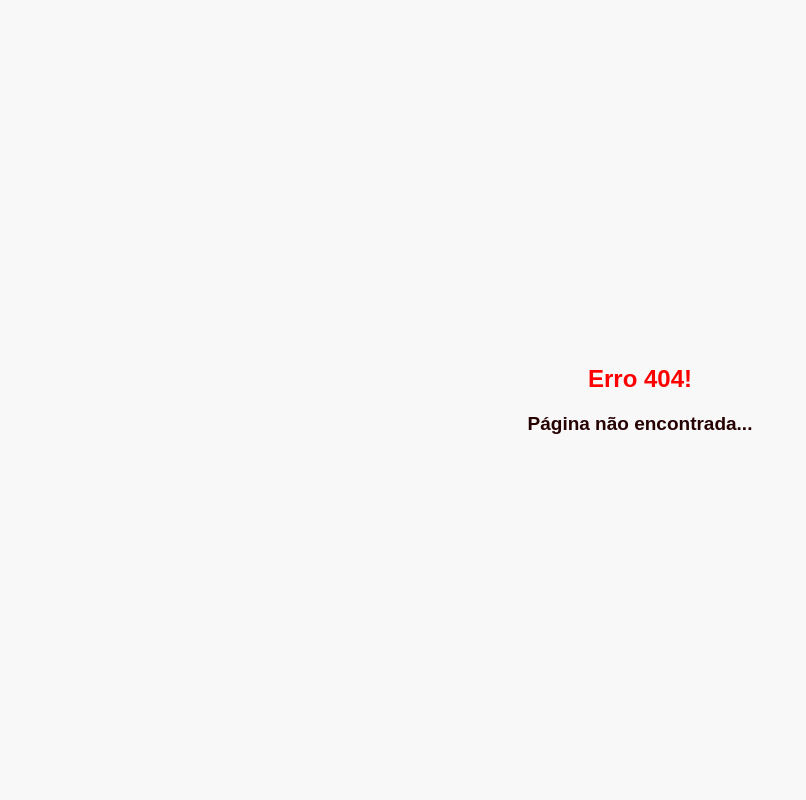
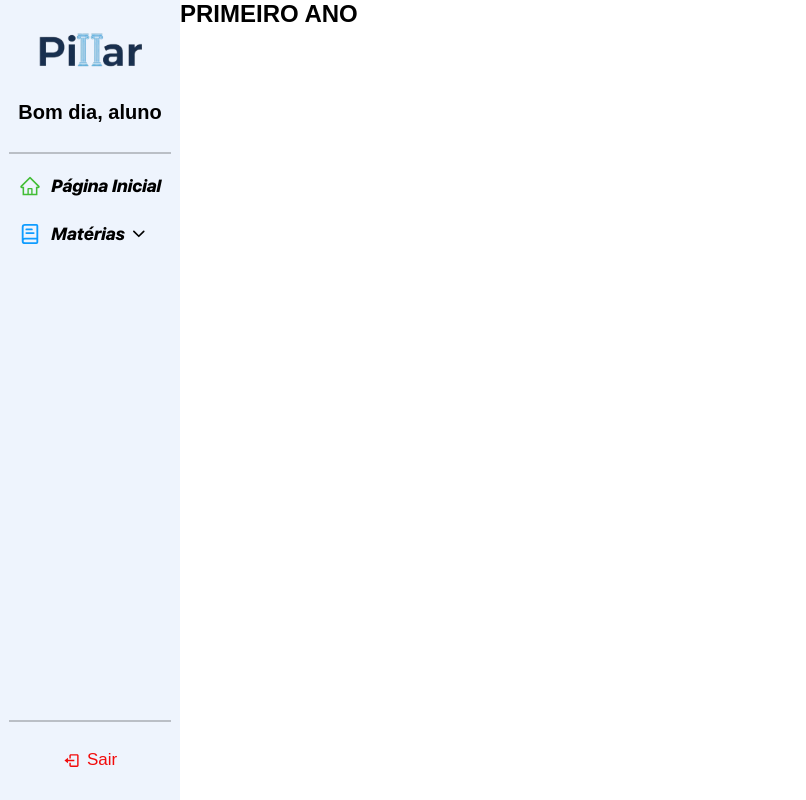
Before and after one commit to flavingimenes/TrabalhoUnivagPillar, a React (Vite) app: page /primeiroAno in a window 1280 px wide. Before the commit this address had no page. Shown: the whole page, without its empty margins (0-806 px from the left). Built offline with nearby package versions, Linux system fonts and the light colour scheme; the HTML template or start-up script is replaced by a standard one.

Commit message:
materials adiction
we add the years pages to the project

```diff
--- a/src/components/SideBar.css
+++ b/src/components/SideBar.css
@@ -38,6 +38,8 @@
     font-size: 1.1rem;
     font-family: "SfProDisplayHeavyItalic", sans-serif, system-ui, -apple-system, BlinkMacSystemFont, 'Segoe UI', Roboto, Oxygen, Ubuntu, Cantarell, 'Open Sans', 'Helvetica Neue', sans-serif;
     transition: all 0.3s ease-in-out;
+    display: flex;
+    align-items: center;
 }
 
 .sidebar-link:hover {
@@ -49,6 +51,11 @@
     margin-top: 20px;
     margin-bottom: 30px;
     text-decoration: none;
+    display: flex;
+    align-items: center;
+    gap: 7px;
+    color: rgb(242, 10, 10);
+    font-size: 17px;
 }
 
 .icon-sidebar {
@@ -64,7 +71,6 @@
     cursor: pointer;
     display: flex;
     align-items: center;
-    gap: .5rem;
 }
 
 
@@ -97,7 +103,7 @@
 }
 
 .chevron {
-    margin-left: auto;
+    margin-left: 5px;
     transition: transform 200ms ease;
 }
 
--- a/src/components/SideBar.jsx
+++ b/src/components/SideBar.jsx
@@ -2,8 +2,10 @@ import React, { useState } from "react";
 import "./SideBar.css";
 import logoPillar from "../assets/PillarLogo-removebg.png";
 import { Link, NavLink } from "react-router-dom";
-import { FaHome, FaBook } from "react-icons/fa";
 import { IoChevronDown } from "react-icons/io5";
+import { AiOutlineHome } from "react-icons/ai";
+import { LuBookText } from "react-icons/lu";
+import { BiLogOut } from "react-icons/bi";
 
 const SideBar = () => {
   const [openMaterias, setOpenMaterias] = useState(false);
@@ -19,7 +21,7 @@ const SideBar = () => {
 
         <nav style={{ display: "grid" }}>
           <NavLink to="/home" className="sidebar-link">
-            <FaHome className="icon-sidebar" />
+            <AiOutlineHome  className="icon-sidebar" style={{color: '#42bd36'}}/>
             Página Inicial
           </NavLink>
 
@@ -31,7 +33,7 @@ const SideBar = () => {
             aria-controls="submenu-materias"
             onClick={() => setOpenMaterias((v) => !v)}
           >
-            <FaBook className="icon-sidebar" style={{color: '#0f9cff'}} />
+            <LuBookText className="icon-sidebar" style={{color: '#0f9cff'}} />
             Matérias
             <IoChevronDown
               className={`chevron ${openMaterias ? "rotate" : ""}`}
@@ -47,21 +49,21 @@ const SideBar = () => {
             aria-label="Lista de matérias"
           >
             <NavLink
-              to=""
+              to="/primeiroAno"
               className="submenu-link"
               onClick={() => setOpenMaterias(false)}
             >
               1º Ano
             </NavLink>
             <NavLink
-              to=""
+              to="/segundoAno"
               className="submenu-link"
               onClick={() => setOpenMaterias(false)}
             >
               2º Ano
             </NavLink>
             <NavLink
-              to=""
+              to="/terceiroAno"
               className="submenu-link"
               onClick={() => setOpenMaterias(false)}
             >
@@ -72,7 +74,7 @@ const SideBar = () => {
 
         <hr className="line" style={{ marginTop: "auto" }} />
         <Link to="/" className="logout-bottom">
-          Sair
+          <BiLogOut />Sair
         </Link>
       </div>
     </>
--- a/src/pages/materias/Materias.css
+++ /dev/null
@@ -1,7 +0,0 @@
-.root-home {
-    margin: 0;
-    padding: 0;
-    box-sizing: border-box;
-    font-family: Arial, Helvetica, sans-serif;
-    display: flex;
-}
--- a/src/pages/materias/Materias.jsx
+++ /dev/null
@@ -1,18 +0,0 @@
-import React from 'react'
-import './Materias.css'
-import SideBar from '../../components/SideBar'
-
-const Materias = () => {
-  return (
-    <>
-    <div className='root-home'>
-        <SideBar />
-        <div>
-            <h2>MATÉRIAS</h2>
-        </div>
-    </div>
-    </>
-  )
-}
-
-export default Materias
--- a/src/pages/materias/PrimeiroAno/PrimeiroAno.jsx
+++ b/src/pages/materias/PrimeiroAno/PrimeiroAno.jsx
@@ -1,10 +1,16 @@
 import React from 'react'
+import SideBar from '../../../components/SideBar'
 
 const PrimeiroAno = () => {
   return (
-    <div>
-        <h1>Primeiro Ano</h1>
+    <>
+    <div className='root-home'>
+        <SideBar />
+        <div>
+            <h2>PRIMEIRO ANO</h2>
+        </div>
     </div>
+    </>
   )
 }
 
--- a/src/pages/materias/SegundoAno/SegundoAno.jsx
+++ b/src/pages/materias/SegundoAno/SegundoAno.jsx
@@ -1,10 +1,17 @@
 import React from 'react'
+import SideBar from '../../../components/SideBar'
+
 
 const SegundoAno = () => {
   return (
-    <div>
-        <h1>Segundo Ano</h1>
+    <>
+    <div className='root-home'>
+        <SideBar />
+        <div>
+            <h2>SEGUNDO ANO</h2>
+        </div>
     </div>
+    </>
   )
 }
 
--- a/src/pages/materias/TerceiroAno/TerceiroAno.jsx
+++ b/src/pages/materias/TerceiroAno/TerceiroAno.jsx
@@ -1,10 +1,17 @@
 import React from 'react'
+import SideBar from '../../../components/SideBar'
+
 
 const TerceiroAno = () => {
   return (
-    <div>
-        <h1>Terceiro Ano</h1>
+    <>
+    <div className='root-home'>
+        <SideBar />
+        <div>
+            <h2>TERCEIRO ANO</h2>
+        </div>
     </div>
+    </>
   )
 }
 
--- a/src/routes/Routes.jsx
+++ b/src/routes/Routes.jsx
@@ -3,7 +3,10 @@ import Login from '../pages/Forms/Login';
 import Register from '../pages/Forms/Register';
 import ErrorPage from '../pages/error/ErrorPage';
 import Home from '../pages/Home/Home';
-import Materias from '../pages/materias/Materias';
+import PrimeiroAno from '../pages/materias/PrimeiroAno/PrimeiroAno';
+import SegundoAno from '../pages/materias/SegundoAno/SegundoAno';
+import TerceiroAno from '../pages/materias/TerceiroAno/TerceiroAno';
+
 
 function AppRoutes() {
   return (
@@ -12,7 +15,9 @@ function AppRoutes() {
         <Route path="/" element={<Login />} />
         <Route path="/register" element={<Register />} />
         <Route path="/home" element={<Home />} />
-        <Route path="/materias" element={<Materias />} />
+        <Route path="/primeiroAno" element={<PrimeiroAno />} />
+        <Route path="/segundoAno" element={<SegundoAno />} />
+        <Route path="/terceiroAno" element={<TerceiroAno />} />
         <Route path="*" element={<ErrorPage />} />
       </Routes>
     </BrowserRouter>
```
